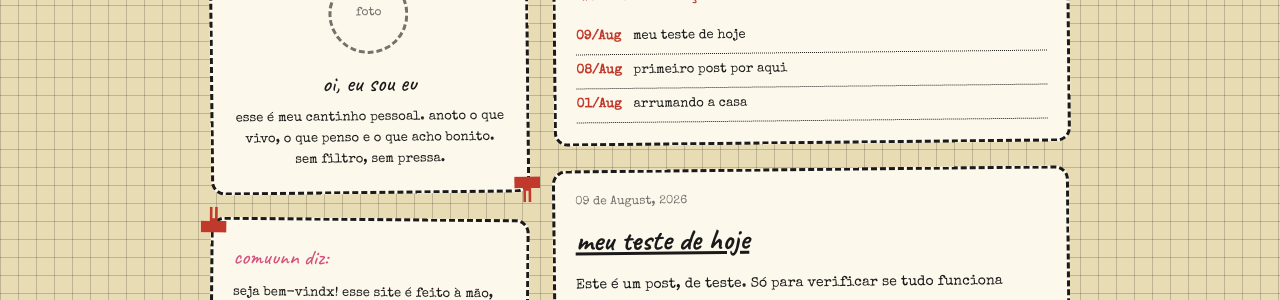
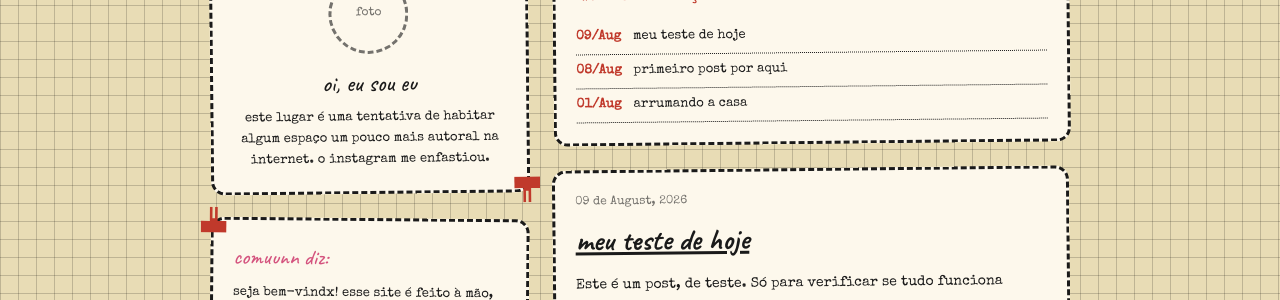
Before and after one commit to guiolhermer/comuunn, a Jekyll site: the page built from index.html, in a window 1280 px wide. Shown: the part 318-618 px from the top of the page. Built offline with Jekyll 4.4.1, drawn with Linux system fonts in a browser that asks for light colours.

Commit message:
atualização do perfil (profile-blurb)

```diff
--- a/_includes/sidebar.html
+++ b/_includes/sidebar.html
@@ -3,7 +3,7 @@
   <div class="card bunny-corners profile-card">
     <div class="avatar-placeholder">foto</div>
     <p class="profile-name">oi, eu sou eu</p>
-    <p class="profile-blurb">esse é meu cantinho pessoal. anoto o que vivo, o que penso e o que acho bonito. sem filtro, sem pressa.</p>
+    <p class="profile-blurb">este lugar é uma tentativa de habitar algum espaço um pouco mais autoral na internet. o instagram me enfastiou.</p>
   </div>
 
   <div class="card bunny-corners says-card">
```
